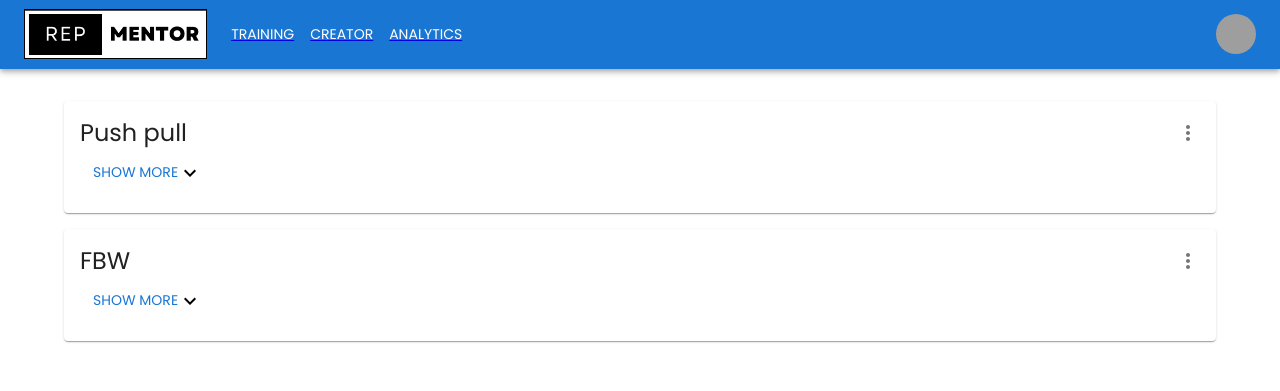
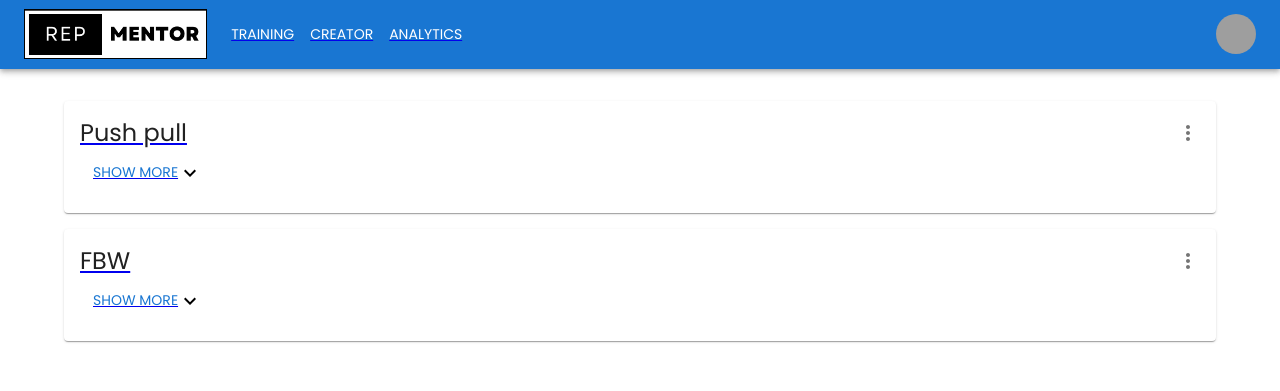
Before and after one commit to BarS99/workout-configurator, a React (Create React App) app: page /creator in a window 1280 px wide. Shown: the top 391 px of the page. Built offline with nearby package versions, Linux system fonts and the light colour scheme; grey boxes are pictures that could not be loaded; a web font is replaced by a local one.

Commit message:
style horizontal card

```diff
--- a/package.json
+++ b/package.json
@@ -9,7 +9,7 @@
         "@fortawesome/free-solid-svg-icons": "^6.2.1",
         "@fortawesome/react-fontawesome": "^0.2.0",
         "@mui/icons-material": "^5.11.16",
-        "@mui/material": "^5.13.6",
+        "@mui/material": "^5.14.2",
         "@reduxjs/toolkit": "^1.9.5",
         "@testing-library/jest-dom": "^5.16.5",
         "@testing-library/react": "^13.4.0",
--- a/src/components/HorizontalCard.tsx
+++ b/src/components/HorizontalCard.tsx
@@ -1,32 +1,43 @@
-import * as React from 'react';
+import { useState } from 'react';
+import { useTranslation } from 'react-i18next';
 import { useDispatch } from 'react-redux';
 import { deletePlan } from '../store/reducers/trainingPlanReducer';
 
 import { Card, CardHeader, CardContent, Collapse, Typography, Box, CardActions, Button } from '@mui/material/';
-
 import ExpandMoreIcon from '@mui/icons-material/ExpandMore';
 
-import { useTranslation } from 'react-i18next';
 import CrudPopover from './CrudPopover';
 import { TrainingPlan } from '../types/training-plan';
+import { hover } from '@testing-library/user-event/dist/hover';
+import { Link } from 'react-router-dom';
 
 const HorizontalCard = (props: TrainingPlan): JSX.Element => {
     const { id, name, desc, days } = props;
+
     const { t } = useTranslation();
     const dispatch = useDispatch();
-    const [expanded, setExpanded] = React.useState(false);
+
+    const [expanded, setExpanded] = useState(false);
 
     const handleExpandClick = (): void => {
         setExpanded(!expanded);
     };
 
     const handleEdit = (): void => {};
+
     const handleDelete = (): void => {
         dispatch(deletePlan(props));
     };
 
+    const cardStyle = {
+        p: 2,
+        mb: 2,
+        '  &:hover': { backgroundColor: '#eee', cursor: 'pointer' }
+    };
+
     return (
-        <Card sx={{ p: 2, mb: 2 }}>
+        <Link to={'/creator/' + id}>
+            <Card sx={cardStyle}>
                 <CardHeader
                     sx={{ p: 0 }}
                     action={
@@ -43,6 +54,7 @@ const HorizontalCard = (props: TrainingPlan): JSX.Element => {
                         <Typography variant="subtitle2">{t('common.showMore')}</Typography>
                         <ExpandMoreIcon
                             style={{
+                                zIndex: '10',
                                 color: 'black',
                                 display: 'flex',
                                 transform: `rotate(${expanded ? '180' : '0'}deg)`,
@@ -57,6 +69,7 @@ const HorizontalCard = (props: TrainingPlan): JSX.Element => {
                     </CardContent>
                 </Collapse>
             </Card>
+        </Link>
     );
 };
 
```
Also changed, not shown: 1 other file (tests, documents, lock files or other folders). Lines whose indentation alone changed are shown as unchanged.
